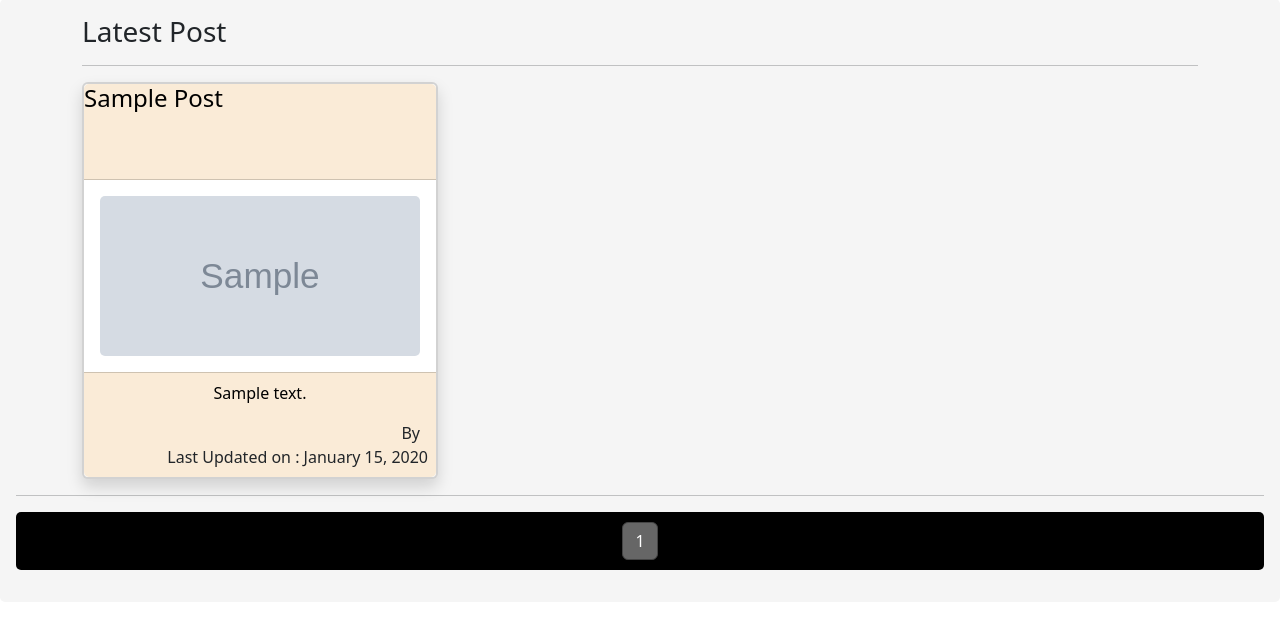
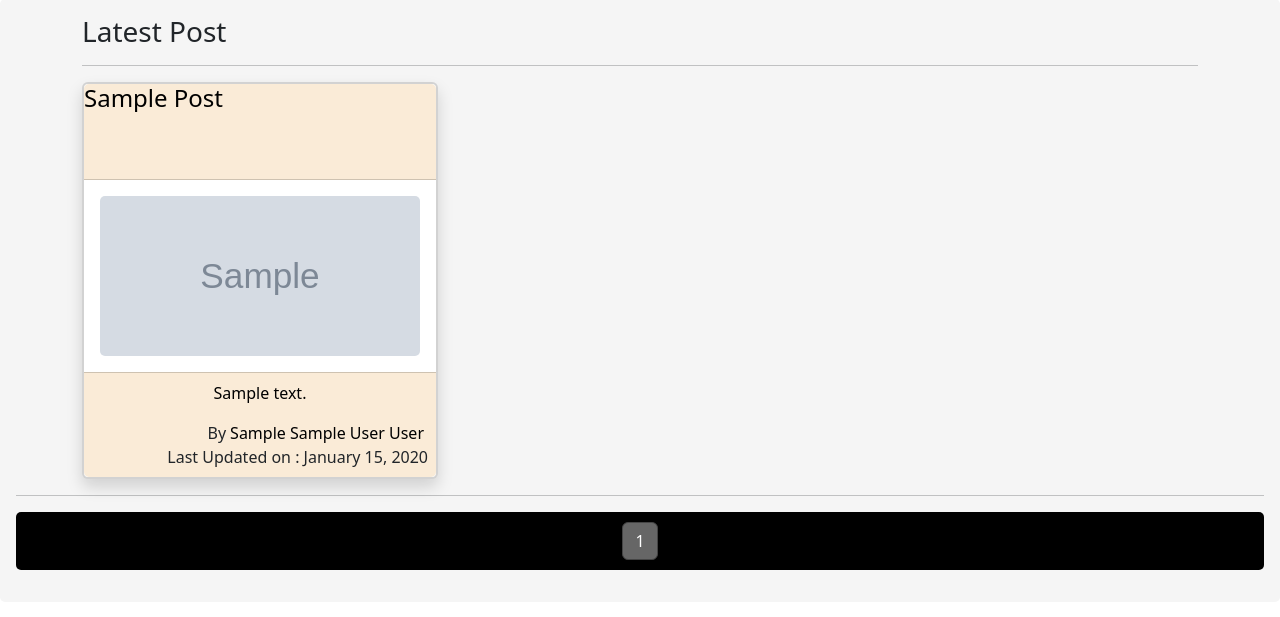
Before and after one commit to JRGautam123/Blog-Site, a Django app: page /articles in a window 1280 px wide. Shown: the part 658-1275 px from the top of the page. Run offline with Django 5.2, Linux system fonts and the light colour scheme; tables that the repository leaves empty hold one stand-in row (values such as "Sample post"); grey boxes marked "Sample" are stand-in pictures; some web fonts are replaced.

Commit message:
fix: handled error while rendering username

```diff
--- a/blogsite/utils.py
+++ b/blogsite/utils.py
@@ -16,10 +16,9 @@
     return str(random.randint(100000, 999999))
 
 class EmailThread(threading.Thread):
-    def __init__(self, msg, token, user=None):
+    def __init__(self, msg, user=None):
         self.msg = msg
         self.user = user
-        self.token = token
         super().__init__()
 
     def run(self):
--- a/postapp/templates/postapp/includes/blog_card.html
+++ b/postapp/templates/postapp/includes/blog_card.html
@@ -17,7 +17,7 @@
                 </a>
               </div>
               <div class="bolg-meta text-end w-100">
-                <p class='m-0 p-0'>By<a href="{% url "author_all_posts" author=post.author.username %}" class='mx-1 author'>{{post.author.get_full_name}}</a></p>
+                <p class='m-0 p-0'>By<a href="{% url "author_all_posts" author=post.author.id %}" class='mx-1 author'>{{post.author.get_fullname}}</a></p>
                 <time datetime="">Last Updated on : {{post.date|date:"F j, Y"}}</time>
               </div>
             </div>
--- a/postapp/urls.py
+++ b/postapp/urls.py
@@ -9,5 +9,5 @@
     path('edit-post/<slug:slug>/',views.edit_post,name='edit-post'),
     path("<slug:slug>/like",views.toggle_like,name='toggle_like'),
     path("<slug:slug>/comment",views.post_comment,name='comment'),
-    path('delete-post/<slug:slug>/',views.delete_post,name='delete-post')
+    path('delete-post/<slug:slug>/',views.delete_post,name='delete-post'),
 ]
--- a/postapp/views.py
+++ b/postapp/views.py
@@ -94,15 +94,15 @@
                 comment=data.get('comment')
             )
 
-            if comment.user.userprofile.image:
-                profile_pic=comment.user.userprofile.image.url
+            if comment.user.profile.image:
+                profile_pic=comment.user.profile.image.url
             else:
                 profile_pic=""
 
             response_data={
                'comment_id':comment.id,
                'comment':comment.comment,
-               'user_name':request.user.get_full_name()  or request.user.username,
+               'user_name':request.user.get_fullname()  or request.user.username,
                'date':timesince(comment.date),
                'image':profile_pic,
                'post_slug':slug,
@@ -121,8 +121,8 @@
                 parent_id=parent_comment
             )
 
-            if comment.user.userprofile.image:
-                profile_pic=comment.user.userprofile.image.url
+            if comment.user.profile.image:
+                profile_pic=comment.user.profile.image.url
             else:
                 profile_pic=""
 
@@ -130,8 +130,8 @@
             response_data={
                 'comment_id':comment.id,
                 'comment':comment.comment,
-               'user_name':request.user.get_full_name()  or request.user.username,
-               'replied_to':parent_comment.user.get_full_name() or parent_comment.user.username,
+               'user_name':request.user.get_fullname(),
+               'replied_to':parent_comment.user.get_fullname(),
                'date':timesince(comment.date),
                'image':profile_pic,
                'parent_id':comment.parent_id.id,
@@ -139,6 +139,7 @@
                'descendant_count':len(super_parent_comment.get_all_descendents()),
                'super_parent_id':super_parent_id
             }
+            print(response_data)
 
         return JsonResponse({'response':response_data}, status=200)
 
--- a/templates/base.html
+++ b/templates/base.html
@@ -88,10 +88,10 @@
                 {% if not user.is_authenticated %}
                     <a href="{% url "login" %}" class="btn bg-dark text-white rounded-pill px-4">Login</a>
                 {% else %}
-                    {% if  user.userprofile.image %}
+                    {% if  user.profile.image %}
                       <a href="{% url "profile" %}">
                         <div class="profile-pic " >
-                          <img src="{{ user.userprofile.image.url }}" alt="Profile_pic">
+                          <img src="{{ user.profile.image.url }}" alt="Profile_pic">
 
                         </div>
                       </a>
```
